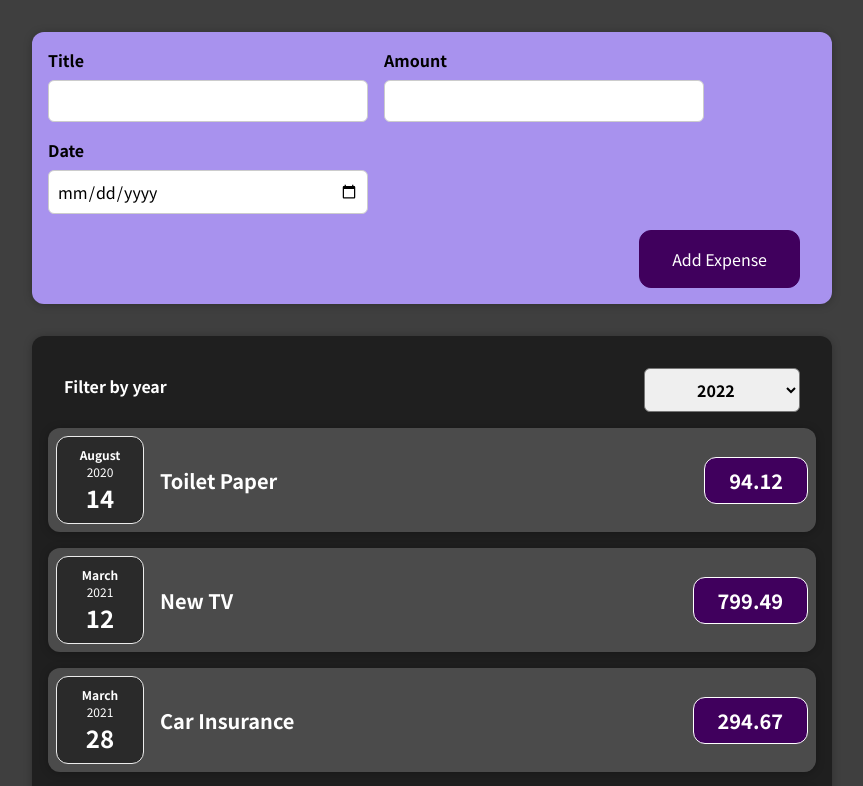
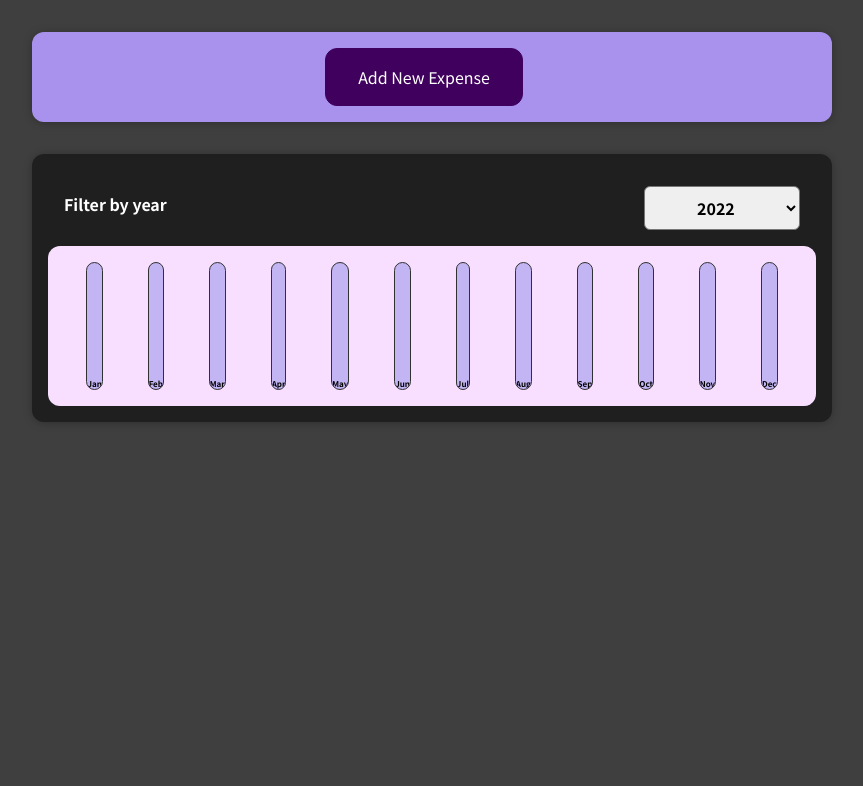
Before and after one commit to Davee89/React-exercise, a React (Create React App) app: page / in a window 1280 px wide. Shown: the top 786 px of the page, without its empty margins (208-1071 px from the left). Built offline with nearby package versions, Linux system fonts and the light colour scheme.

Commit message:
app completed

```diff
--- /dev/null
+++ b/src/components/Chart/Chart.css
@@ -0,0 +1,9 @@
+.chart {
+  padding: 1rem;
+  border-radius: 12px;
+  background-color: #f8dfff;
+  text-align: center;
+  display: flex;
+  justify-content: space-around;
+  height: 10rem;
+}
--- /dev/null
+++ b/src/components/Chart/Chart.js
@@ -0,0 +1,12 @@
+import React from "react";
+import ChartBar from "./ChartBar";
+import "./Chart.css";
+
+const Chart = (props) => {
+  const dataPointValues = props.dataPoints.map((dataPoint) => dataPoint.value);
+  const totalMaximum = Math.max(...dataPointValues);
+  const Bars = props.dataPoints.map((dataPoint) => <ChartBar key={dataPoint.label} value={dataPoint.value} maxValue={totalMaximum} label={dataPoint.label} />);
+  return <div className="chart">{Bars}</div>;
+};
+
+export default Chart;
--- /dev/null
+++ b/src/components/Chart/ChartBar.css
@@ -0,0 +1,30 @@
+.chart-bar {
+  height: 100%;
+  display: flex;
+  flex-direction: column;
+  align-items: center;
+}
+
+.chart-bar__inner {
+  height: 100%;
+  width: 100%;
+  border: 1px solid #313131;
+  border-radius: 12px;
+  background-color: #c3b4f3;
+  overflow: hidden;
+  display: flex;
+  flex-direction: column;
+  justify-content: flex-end;
+}
+
+.chart-bar__fill {
+  background-color: #4826b9;
+  width: 100%;
+  transition: all 0.3s ease-out;
+}
+
+.chart-bar__label {
+  font-weight: bold;
+  font-size: 0.5rem;
+  text-align: center;
+}
--- /dev/null
+++ b/src/components/Chart/ChartBar.js
@@ -0,0 +1,19 @@
+import React from "react";
+import "./ChartBar.css";
+
+const ChartBar = (props) => {
+  let fillHeight = "0%";
+  if (props.maxValue > 0) {
+    fillHeight = Math.round((props.value / props.maxValue) * 100) + "%";
+  }
+  return (
+    <div className="chart-bar">
+      <div className="chart-bar__inner">
+        <div className="chart-bar__fill" style={{ height: fillHeight }}></div>
+        <div className="chart-bar__label">{props.label}</div>
+      </div>
+    </div>
+  );
+};
+
+export default ChartBar;
--- a/src/components/Expenses/DisplayExpenses.js
+++ b/src/components/Expenses/DisplayExpenses.js
@@ -3,20 +3,22 @@
 import Card from "../UI/Card.js";
 import ExpensesFilter from "./FilterExpenses.js";
 import { useState } from "react";
+import ExpensesChart from "./ExpensesChart";
 
 const DisplayExpenses = (props) => {
-  const [pickedYear, setPickedYear] = useState("2022");
+  const [year, setYear] = useState("");
 
   const onChangeHandler = (e) => {
-    setPickedYear(e.target.value);
+    setYear(e.target.value);
   };
 
-  console.log(props.items);
-  const expensesList = props.items.map((expense) => <ExpenseItem key={expense.id} title={expense.title} amount={expense.amount} date={expense.date} />);
+  const filteredExpenses = props.items.filter((expense) => expense.date.getFullYear().toString() === year);
+  const expensesList = filteredExpenses.map((expense) => <ExpenseItem key={expense.id} title={expense.title} amount={expense.amount} date={expense.date} />);
 
   return (
     <Card className="expenses">
-      <ExpensesFilter year={pickedYear} onYear={onChangeHandler} />
+      <ExpensesFilter onYear={onChangeHandler} />
+      <ExpensesChart expenses={filteredExpenses} />
       {expensesList}
     </Card>
   );
--- /dev/null
+++ b/src/components/Expenses/ExpensesChart.js
@@ -0,0 +1,26 @@
+import React from "react";
+import Chart from "../Chart/Chart";
+
+const ExpensesChart = (props) => {
+  const chartDataPoints = [
+    { label: "Jan", value: 0 },
+    { label: "Feb", value: 0 },
+    { label: "Mar", value: 0 },
+    { label: "Apr", value: 0 },
+    { label: "May", value: 0 },
+    { label: "Jun", value: 0 },
+    { label: "Jul", value: 0 },
+    { label: "Aug", value: 0 },
+    { label: "Sep", value: 0 },
+    { label: "Oct", value: 0 },
+    { label: "Nov", value: 0 },
+    { label: "Dec", value: 0 },
+  ];
+  for (const expense of props.expenses) {
+    const expenseMonth = expense.date.getMonth();
+    chartDataPoints[expenseMonth].value += expense.amount;
+  }
+  return <Chart dataPoints={chartDataPoints} />;
+};
+
+export default ExpensesChart;
--- a/src/components/NewExpense/ExpenseForm.js
+++ b/src/components/NewExpense/ExpenseForm.js
@@ -2,6 +2,8 @@
 import React, { useState } from "react";
 
 const ExpenseForm = (props) => {
+  const [newExpense, setNewExpense] = useState(false);
+
   const [enteredTitle, setEnteredTitle] = useState("");
   const titleChangeHandler = (e) => {
     setEnteredTitle(e.target.value);
@@ -18,14 +20,23 @@
     e.preventDefault();
     const expenseData = {
       title: enteredTitle,
-      amount: enteredAmount,
+      amount: +enteredAmount,
       date: new Date(enteredDate),
     };
     props.onSaveExpenseData(expenseData);
     setEnteredAmount("");
     setEnteredDate("");
     setEnteredTitle("");
+    setNewExpense((prevExpense) => !prevExpense);
   };
+
+  const onClickHandler = () => {
+    setNewExpense((prevExpense) => !prevExpense);
+  };
+
+  if (!newExpense) {
+    return <button onClick={onClickHandler}>Add New Expense</button>;
+  }
   return (
     <form onSubmit={submitHandler}>
       <div className="new-expense__controls">
@@ -43,6 +54,9 @@
         </div>
       </div>
       <div className="new-expense__actions">
+        <button type="button" onClick={onClickHandler}>
+          Cancel
+        </button>
         <button type="submit">Add Expense</button>
       </div>
     </form>
```
